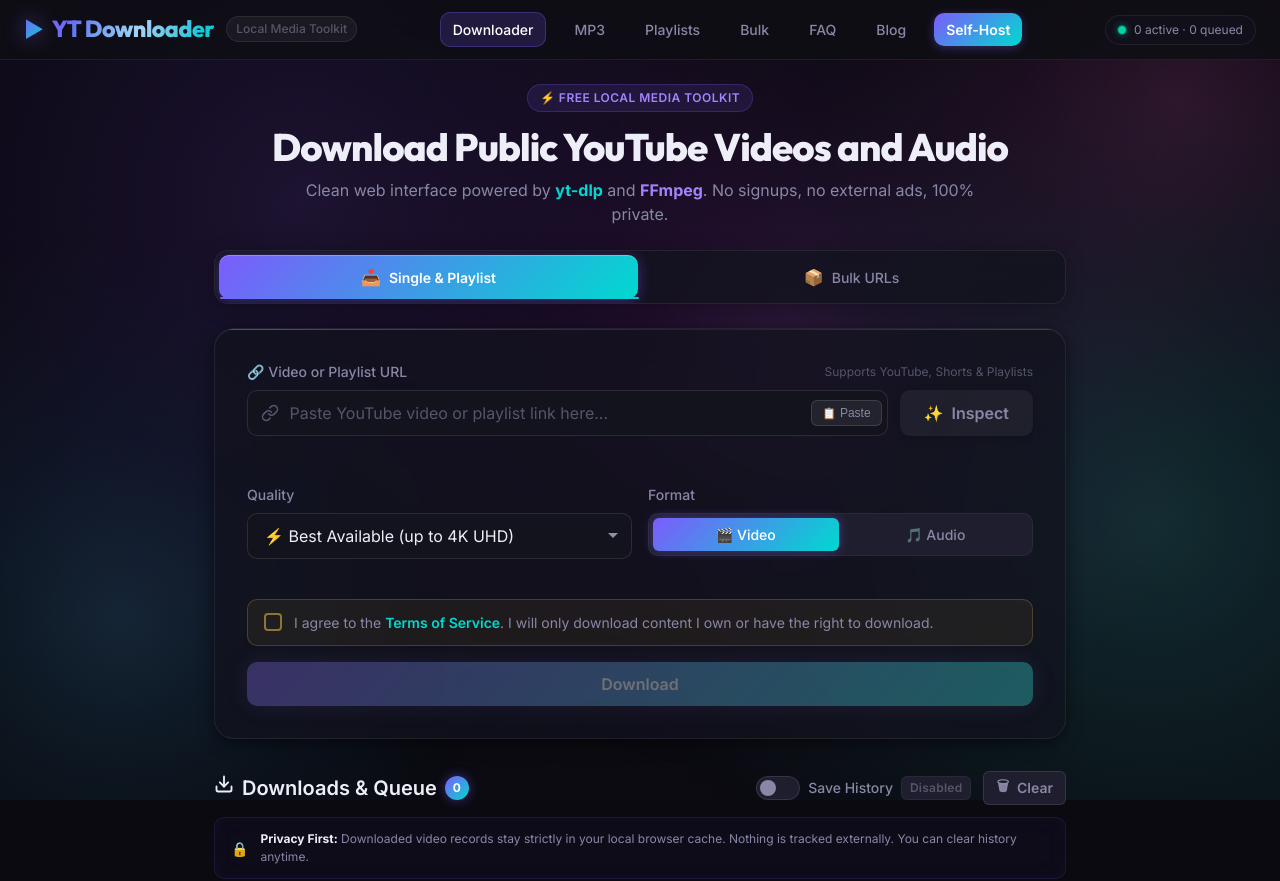
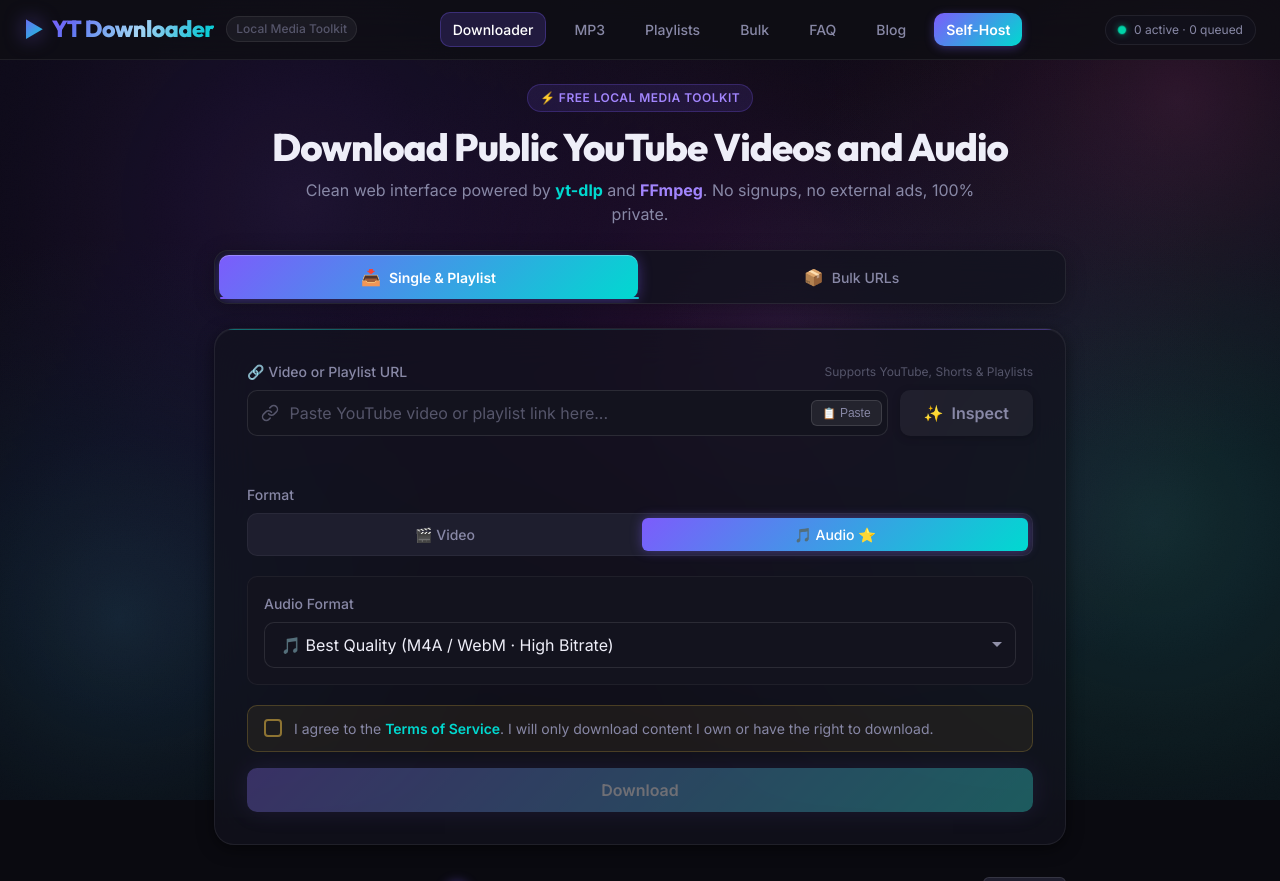
Before and after one commit to antitest1000-cmyk/yt-downloader, a Flask app: page / in a window 1280 px wide. Shown: the top 881 px of the page. Run offline with Flask 3, Linux system fonts and the light colour scheme; data that the repository does not hold is empty; some libraries are stand-ins or nearby versions.

Commit message:
feat: audio as default, video server-notice banner, bulk limit 50 (v1.0.9)

```diff
--- a/static/js/app.js
+++ b/static/js/app.js
@@ -60,8 +60,8 @@
 
   const state = {
     activeTab: 'single',
-    formatType: 'video',
-    bulkFormatType: 'video',
+    formatType: 'audio',
+    bulkFormatType: 'audio',
     playlistMode: 'playlist', // 'playlist' or 'video'
     lastFetchedMeta: null,
     jobs: new Map(),          // job_id -> job data
@@ -187,8 +187,8 @@
     checkHealth();
     loadJobs();
     setInterval(checkHealth, 30000);
-
-    // Glow cursor removed per user request
+    // Default to audio mode on load
+    setFormat('audio');
   }
 
   // =========================================================================
@@ -346,15 +346,26 @@
     dom.fmtVideo.setAttribute('aria-checked', type === 'video');
     dom.fmtAudio.setAttribute('aria-checked', type === 'audio');
 
-    // Show/hide audio options
-    dom.audioOptions.classList.toggle('hidden', type !== 'audio');
-
-    // Update quality options
-    if (type === 'audio') {
-      dom.qualitySelect.closest('.form-group').classList.add('hidden');
-    } else {
-      dom.qualitySelect.closest('.form-group').classList.remove('hidden');
-    }
+    // Show/hide audio sub-options
+    if (dom.audioOptions) dom.audioOptions.classList.toggle('hidden', type !== 'audio');
+
+    // Show/hide server warning notice for video
+    const notice = document.getElementById('video-server-notice');
+    if (notice) notice.style.display = type === 'video' ? 'flex' : 'none';
+
+    // Show/hide video quality row
+    const vqRow = document.getElementById('video-quality-row');
+    if (vqRow) vqRow.style.display = type === 'video' ? 'block' : 'none';
+
+    // Keep legacy quality-select (hidden) in sync with video-quality-select-v
+    const vqSel = document.getElementById('quality-select-v');
+    if (vqSel && dom.qualitySelect) {
+      vqSel.addEventListener('change', () => { dom.qualitySelect.value = vqSel.value; }, { once: false });
+      if (type === 'video') dom.qualitySelect.value = vqSel.value;
+    }
+
+    // Hide legacy quality group (was inside options-row, now replaced)
+    if (dom.qualitySelect) dom.qualitySelect.closest('.form-group')?.classList.add('hidden');
   }
 
   function setBulkFormat(type) {
--- a/templates/index.html
+++ b/templates/index.html
@@ -98,8 +98,8 @@
         <div class="options-row">
             <div class="form-group form-group--half">
                 <label for="quality-select" class="form-label">Quality</label>
-                <select id="quality-select" class="form-select">
-                    <option value="best" selected>⚡ Best Available (up to 4K UHD)</option>
+                <select id="quality-select" class="form-select" style="display:none">
+                    <option value="best">⚡ Best Available (up to 4K UHD)</option>
                     <option value="1080p">🎬 1080p Full HD</option>
                     <option value="720p">📺 720p HD</option>
                     <option value="480p">📱 480p SD</option>
@@ -108,25 +108,48 @@
             <div class="form-group form-group--half">
                 <label class="form-label">Format</label>
                 <div class="pill-group" role="radiogroup" aria-label="Output format">
-                    <button type="button" class="pill active" id="fmt-video"
-                            role="radio" aria-checked="true" data-format="video">
+                    <button type="button" class="pill" id="fmt-video"
+                            role="radio" aria-checked="false" data-format="video">
                         🎬 Video
                     </button>
-                    <button type="button" class="pill" id="fmt-audio"
-                            role="radio" aria-checked="false" data-format="audio">
-                        🎵 Audio
+                    <button type="button" class="pill active" id="fmt-audio"
+                            role="radio" aria-checked="true" data-format="audio">
+                        🎵 Audio ⭐
                     </button>
                 </div>
             </div>
         </div>
 
+        <!-- Server Notice: shown when video is selected -->
+        <div id="video-server-notice" class="server-notice server-notice--warning" style="display:none" aria-live="polite">
+            <span class="server-notice__icon">⏳</span>
+            <div class="server-notice__body">
+                <strong>Heads up — video downloads take longer.</strong>
+                We're running on a smaller shared server right now, so heavy video tasks (especially HD/4K) may take a few minutes to queue and process.
+                <br><span style="opacity:.8;">For instant results, try <strong>🎵 Audio</strong> — audio extractions finish in seconds.</span>
+            </div>
+        </div>
+
         <!-- Audio Sub-options -->
-        <div id="audio-options" class="audio-options hidden">
+        <div id="audio-options" class="audio-options">
             <div class="form-group">
                 <label for="audio-format-select" class="form-label">Audio Format</label>
                 <select id="audio-format-select" class="form-select">
                     <option value="audio_best" selected>🎵 Best Quality (M4A / WebM · High Bitrate)</option>
-                    <option value="audio_mp3">🎧 MP3 (Universal Audio)</option>
+                    <option value="audio_mp3">🎧 MP3 (Universal · 192kbps)</option>
+                </select>
+            </div>
+        </div>
+
+        <!-- Quality picker — only shown for video -->
+        <div id="video-quality-row" style="display:none">
+            <div class="form-group">
+                <label for="quality-select-v" class="form-label">Video Quality</label>
+                <select id="quality-select-v" class="form-select">
+                    <option value="best" selected>⚡ Best Available (up to 4K UHD)</option>
+                    <option value="1080p">🎬 1080p Full HD</option>
+                    <option value="720p">📺 720p HD</option>
+                    <option value="480p">📱 480p SD</option>
                 </select>
             </div>
         </div>
@@ -159,7 +182,7 @@
                     <span class="form-label__icon" aria-hidden="true">📦</span>
                     YouTube URLs (one per line)
                 </label>
-                <span class="form-label__hint" id="bulk-limit-hint">Standard limit: 20 per batch · Large lists structured automatically</span>
+                <span class="form-label__hint" id="bulk-limit-hint">Up to 50 URLs per batch · Large lists auto-structured · <span style="color:#f59e0b">⏳ Video tasks may queue longer on shared server</span></span>
             </div>
             <textarea id="bulk-input" class="form-textarea" rows="6"
                       placeholder="https://www.youtube.com/watch?v=abc123&#10;https://www.youtube.com/watch?v=def456&#10;https://youtu.be/ghi789"
```
Also changed, not shown: static/css/style.css (+43 -0 lines).
